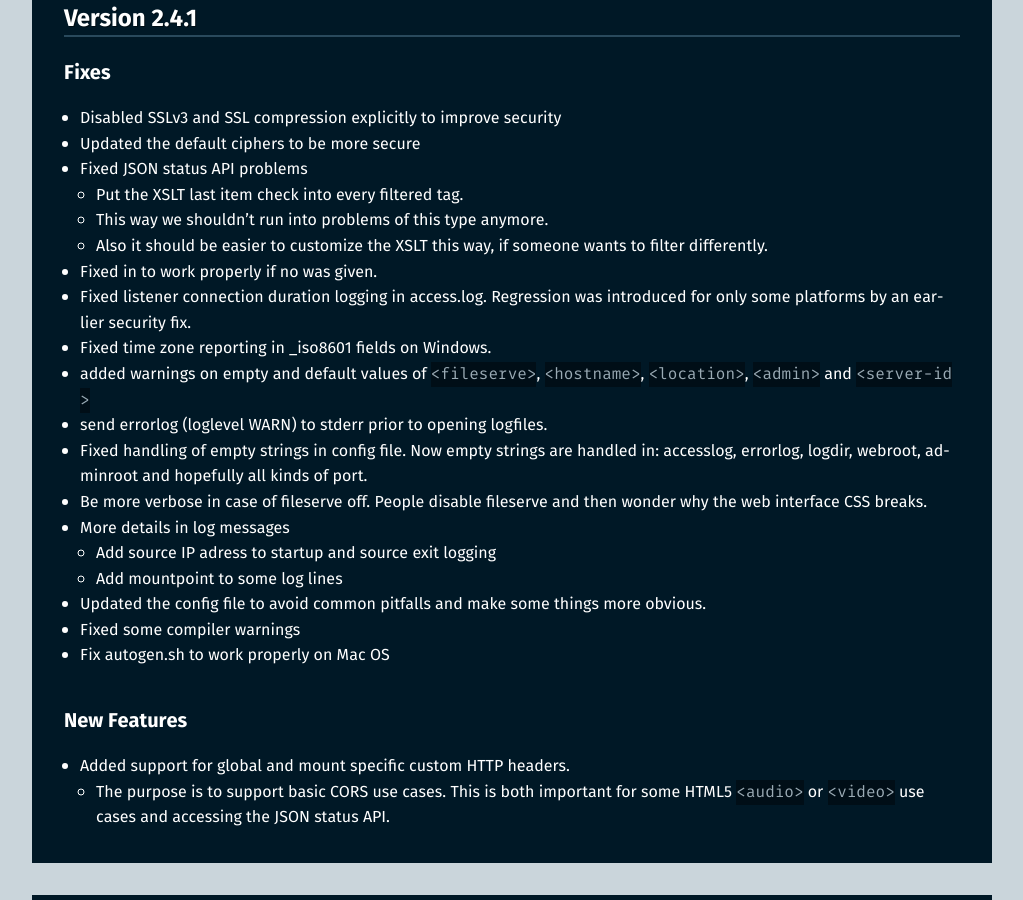
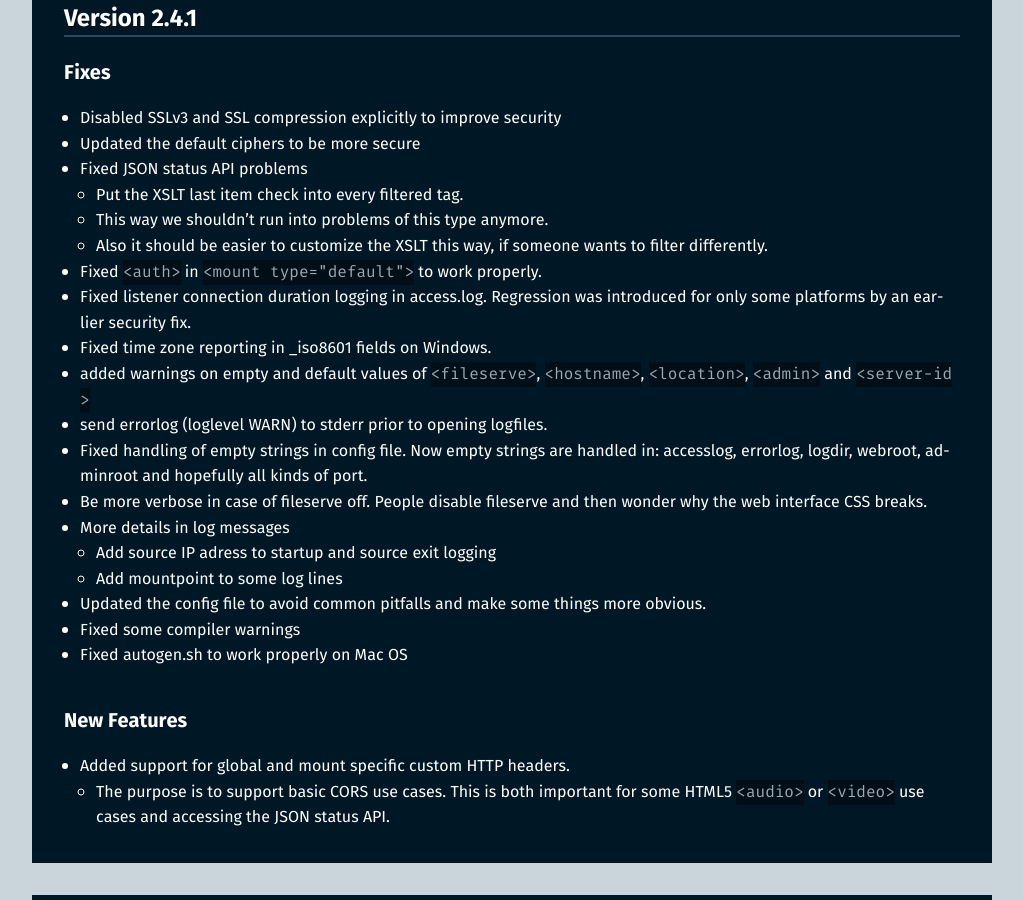
Before and after one commit to barionleg/Xipho, a Jekyll site: the page built from docs/icecast-2.4.1/changes.md, in a window 1280 px wide and 900 px high, scrolled down 387 px. Shown: the whole window, without its empty margins (128-1151 px from the left). Built offline with Jekyll 4.4.1, drawn with Linux system fonts in a browser that asks for light colours.

Commit message:
small fixes

```diff
--- a/docs/icecast-2.4.1/changes.md
+++ b/docs/icecast-2.4.1/changes.md
@@ -14,7 +14,7 @@ version: 2.4.1
 	* Put the XSLT last item check into every filtered tag.
 	* This way we shouldn't run into problems of this type anymore.
 	* Also it should be easier to customize the XSLT this way, if someone wants to filter differently.
--	Fixed <auth> in <mount type="default"> to work properly if no <mount-name> was given.
+-	Fixed `<auth>` in `<mount type="default">` to work properly.
 -	Fixed listener connection duration logging in access.log. Regression was introduced for only some platforms by an earlier security fix.
 -	Fixed time zone reporting in _iso8601 fields on Windows.
 -	added warnings on empty and default values of `<fileserve>`, `<hostname>`, `<location>`, `<admin>` and `<server-id>`
@@ -26,7 +26,7 @@ version: 2.4.1
 	* Add mountpoint to some log lines
 -	Updated the config file to avoid common pitfalls and make some things more obvious.
 -	Fixed some compiler warnings
--	Fix autogen.sh to work properly on Mac OS
+-	Fixed autogen.sh to work properly on Mac OS
 
 ## New Features
 
```
